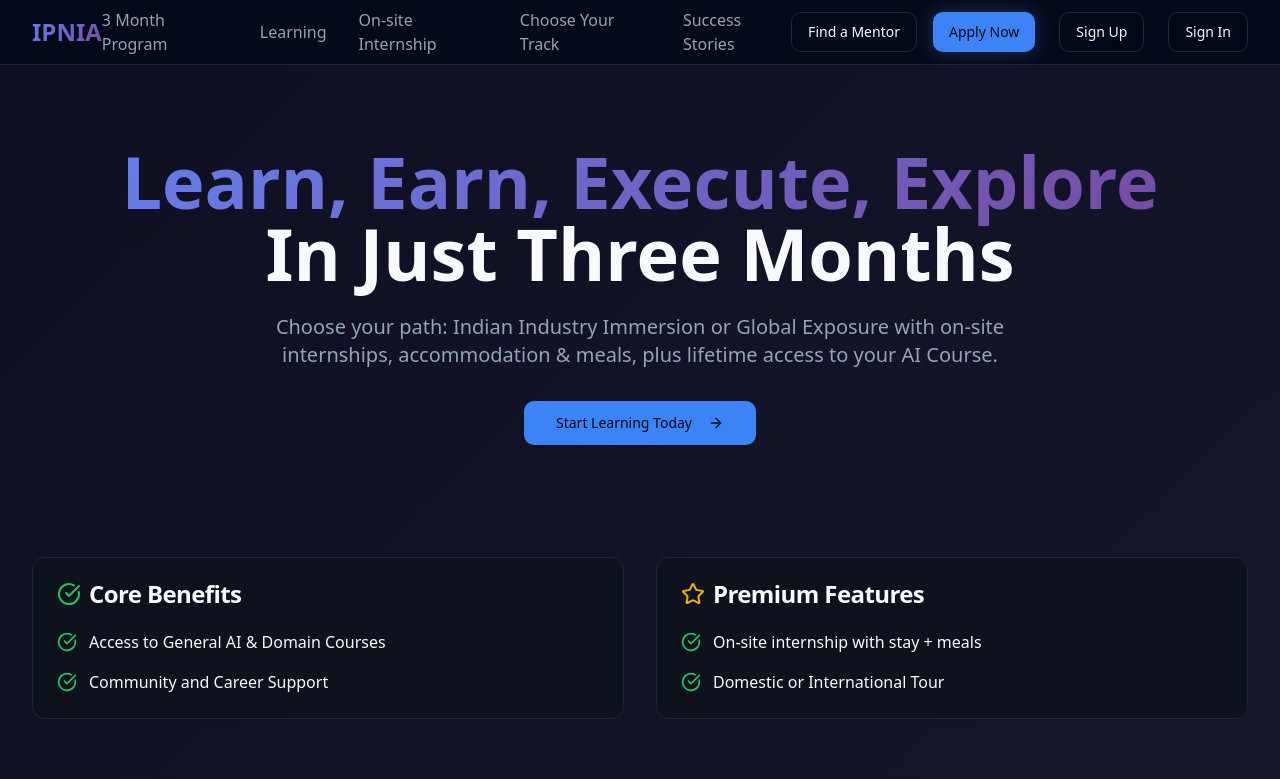
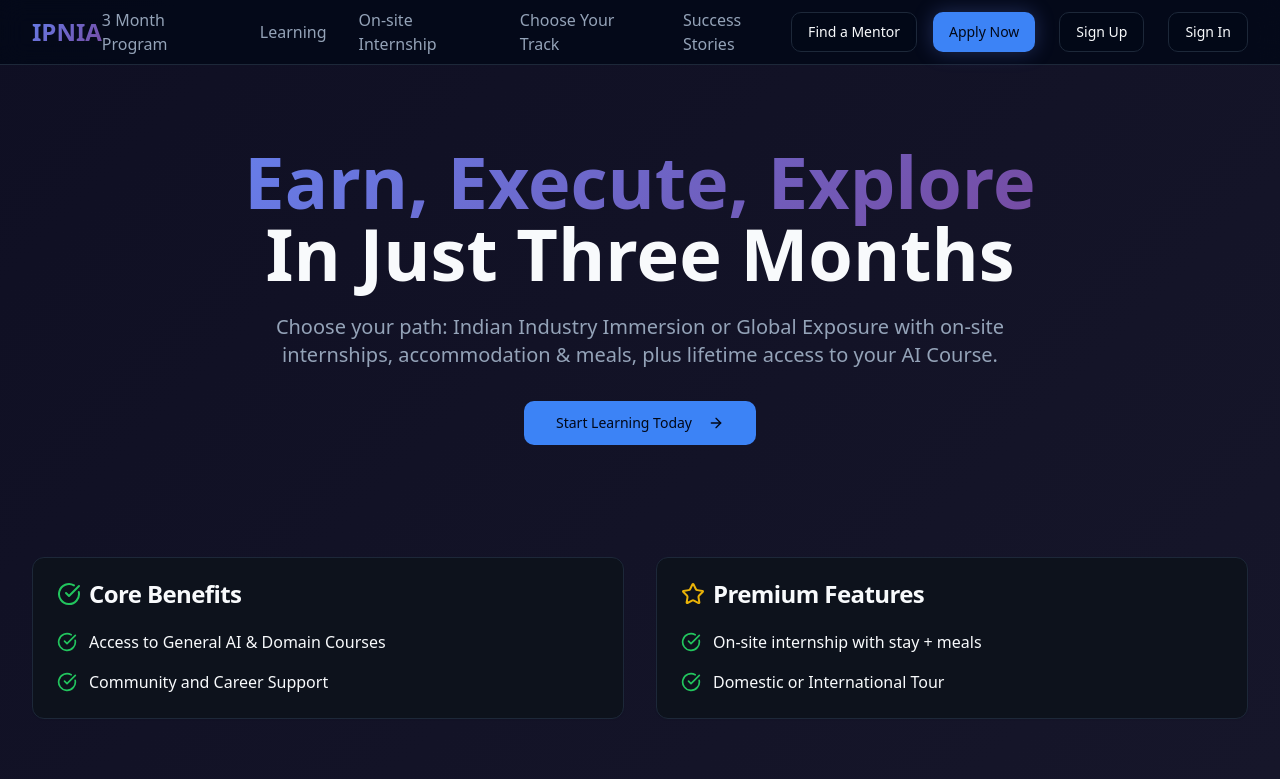
Before and after one commit to Harinee2501/ai-course-students-hub, a React (Vite) app: page / in a window 1280 px wide. Shown: the top 779 px of the page. Built offline with nearby package versions, Linux system fonts and the light colour scheme.

Commit message:
Remove 'Learn' from homepage hero and meta descriptions

```diff
--- a/index.html
+++ b/index.html
@@ -1,15 +1,14 @@
-
 <!DOCTYPE html>
 <html lang="en">
   <head>
     <meta charset="UTF-8" />
     <meta name="viewport" content="width=device-width, initial-scale=1.0" />
     <title>IPNIA - Indian Platform for Next-Gen Industry-AI | AI Career Transformation</title>
-    <meta name="description" content="Transform your career with IPNIA's comprehensive AI program. Learn, Earn, Execute, Explore in just 3 months with on-site internships and global exposure." />
+    <meta name="description" content="Transform your career with IPNIA's comprehensive AI program. Earn, Execute, Explore in just 3 months with on-site internships and global exposure." />
     <meta name="author" content="IPNIA" />
 
     <meta property="og:title" content="IPNIA - AI Career Transformation Platform" />
-    <meta property="og:description" content="Transform your career with IPNIA's comprehensive AI program. Learn, Earn, Execute, Explore in just 3 months with on-site internships and global exposure." />
+    <meta property="og:description" content="Transform your career with IPNIA's comprehensive AI program. Earn, Execute, Explore in just 3 months with on-site internships and global exposure." />
     <meta property="og:type" content="website" />
     <meta property="og:image" content="https://lovable.dev/opengraph-image-p98pqg.png" />
 
--- a/src/pages/Index.tsx
+++ b/src/pages/Index.tsx
@@ -167,7 +167,7 @@ const Index = () => {
         <div className="max-w-7xl mx-auto">
           <div className="text-center mb-16">
             <h1 className="text-5xl md:text-7xl font-bold mb-6 fade-in-up">
-              <span className="hero-gradient">Learn, Earn, Execute, Explore</span>
+              <span className="hero-gradient">Earn, Execute, Explore</span>
               <br />
               <span className="text-foreground">In Just Three Months</span>
             </h1>
```
